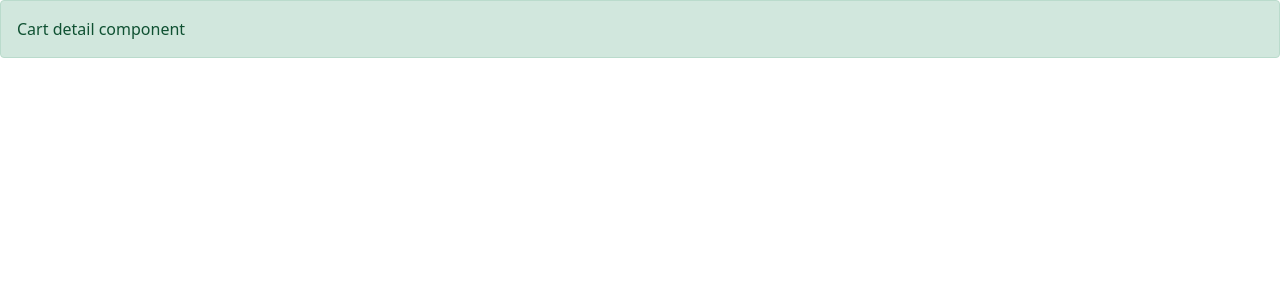
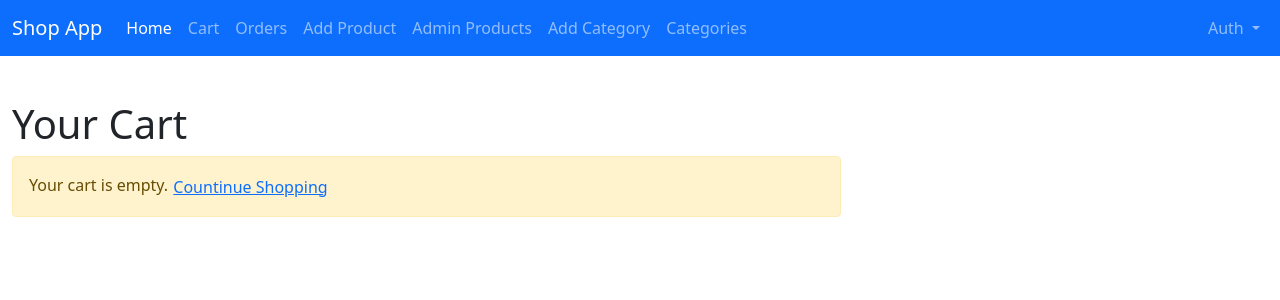
Before and after one commit to kaanarslan1990/ShopApp, an Angular app: page /cart in a window 1280 px wide. Shown: the top 300 px of the page. Built offline with nearby package versions, Linux system fonts and the light colour scheme.

Commit message:
shopping cart created

```diff
--- a/src/app/shop/cart-detail/cart-detail.component.html
+++ b/src/app/shop/cart-detail/cart-detail.component.html
@@ -1,3 +1,69 @@
-<div class="alert alert-success">
-    Cart detail component
+<navbar></navbar>
+
+<div class="container-fluid pt-100 mb-5">
+    <h1 class="mb-2">Your Cart</h1>
+        <div class="row">
+            <div class="col-md-8">
+                <ng-container *ngIf="cart.itemCount>0">
+                    <table class="table table-hover">
+                        <thead>
+                            <tr>
+                                <th></th>
+                                <th>Product</th>
+                                <th>Price</th>
+                                <th>Quantity</th>
+                                <th>Total</th>
+                                <th></th>
+                            </tr>
+                        </thead>
+                        <tbody>
+                            <tr *ngFor="let item of cart.items">
+                                <td>
+                                    <img src="assets/img/{{item.product.imageUrl}}" width="80" alt="">
+                                </td>
+                                <td>{{item.product.name}}</td>
+                                <td>{{item.product.price}} TL</td>
+                                <td>{{item.quantity}}</td>
+                                <td>{{item.quantity!* item.product.price!}} TL</td>
+                                <td>
+                                    <button class="btn btn-danger btn-sm"><i class="fa fa-times-circle fa-fw"></i></button>
+                                </td>
+                            </tr>
+                        </tbody>
+                    </table>
+                </ng-container>
+
+                <ng-container *ngIf="cart.itemCount==0">
+                    <div class="alert alert-warning">
+                        Your cart is empty.
+                        <button routerLink="/shop"  class="btn btn-link p-0">
+                            Countinue Shopping
+
+                        </button>
+                    </div>
+
+                </ng-container>
+            </div>
+            <div class="col-md-4">
+                <ng-container *ngIf="cart.itemCount>0">
+                    <div class="text-left">
+                        <h4>ShoppingSummary</h4>
+                    </div>
+                    <table class="table">
+                        <tbody>
+                            <tr>
+                                <th>Total</th>
+                                <td>{{cart.total}} TL</td>
+                            </tr>
+                        </tbody>
+                    </table>
+
+                    <div class="d-sm-flex">
+                        <button routerLink="/shop" class="btn btn-primary btn-sm">Continue Shopping</button>
+                        <button routerLink="/checkout" class="btn btn-primary btn-sm ms-2">Complete Shopping</button>
+                    </div>
+                </ng-container>
+            </div>
+        </div>
+
 </div>
--- a/src/app/shop/cart-detail/cart-detail.component.ts
+++ b/src/app/shop/cart-detail/cart-detail.component.ts
@@ -1,4 +1,5 @@
 import { Component, OnInit } from '@angular/core';
+import { Cart } from 'src/app/model/cart.model';
 
 @Component({
   selector: 'cart-detail',
@@ -7,7 +8,7 @@
 })
 export class CartDetailComponent implements OnInit {
 
-  constructor() { }
+  constructor(public cart: Cart) { }
 
   ngOnInit(): void {
   }
--- a/src/app/shop/navbar/navbar.component.html
+++ b/src/app/shop/navbar/navbar.component.html
@@ -15,28 +15,26 @@
     <div class="collapse navbar-collapse" id="navbarSupportedContent">
       <ul class="navbar-nav me-auto">
         <li class="nav-item">
-          <a href="" class="nav-link active">Home</a>
+          <a routerLink="/shop" class="nav-link active">Home</a>
+        </li>
+
+        <li class="nav-item">
+          <a routerLink="/cart" class="nav-link">Cart</a>
         </li>
         <li class="nav-item">
-          <a href="" class="nav-link">Products</a>
+          <a routerLink="/shop" class="nav-link">Orders</a>
         </li>
         <li class="nav-item">
-          <a href="" class="nav-link">Cart</a>
+          <a routerLink="/shop" class="nav-link">Add Product</a>
         </li>
         <li class="nav-item">
-          <a href="" class="nav-link">Orders</a>
+          <a routerLink="/shop" class="nav-link">Admin Products</a>
         </li>
         <li class="nav-item">
-          <a href="" class="nav-link">Add Product</a>
+          <a routerLink="/shop" class="nav-link">Add Category</a>
         </li>
         <li class="nav-item">
-          <a href="" class="nav-link">Admin Products</a>
-        </li>
-        <li class="nav-item">
-          <a href="" class="nav-link">Add Category</a>
-        </li>
-        <li class="nav-item">
-          <a href="" class="nav-link">Categories</a>
+          <a routerLink="/shop" class="nav-link">Categories</a>
         </li>
       </ul>
       <ul class="navbar-nav ms-auto">
--- a/src/app/shop/shop.component.html
+++ b/src/app/shop/shop.component.html
@@ -19,13 +19,13 @@
         </button>
       </p>
       <div class="list-group collapse d-md-block" id="collapseExample">
-        <a
+        <button
           *ngFor="let c of categories"
           (click)="changeCategory(c)"
           href="#"
           class="list-group-item list-group-item-action"
           [class.active]="c == selectedCategory"
-          >{{ c.name | titlecase }}</a
+          >{{ c.name | titlecase }}</button
         >
       </div>
     </div>
--- a/src/app/shop/shop.component.ts
+++ b/src/app/shop/shop.component.ts
@@ -1,4 +1,5 @@
 import { Component } from "@angular/core";
+import { Router } from "@angular/router";
 import { Cart } from "../model/cart.model";
 import { Category } from "../model/category.model";
 import { CategoryRepository } from "../model/category.repository";
@@ -8,8 +9,7 @@
 @Component({
     selector: 'shop',
     templateUrl: 'shop.component.html',
-    styles: [`
-    .pt-100 {padding-top:100px;}`]
+
 })
 
 export class ShopComponent {
@@ -22,7 +22,8 @@
     constructor(
         private productRepository: ProductRepository,
         private categoryRepository: CategoryRepository,
-        private cart: Cart) {}
+        private cart: Cart,
+        private router: Router ) {}
 
         get products(): Product[] {
             let index = (this.selectedPage-1) * this.productsPerPage;
@@ -54,6 +55,7 @@
 
         addProductToCart(product: Product) {
             this.cart.addItem(product);
+            this.router.navigateByUrl('/cart');
 
         }
 
--- a/src/app/shop/shop.module.ts
+++ b/src/app/shop/shop.module.ts
@@ -7,9 +7,10 @@
 import { CartSummaryComponent } from './cart-summary/cart-summary.component';
 import { CartDetailComponent } from './cart-detail/cart-detail.component';
 import { CheckoutComponent } from './checkout/checkout.component';
+import { RouterModule } from '@angular/router';
 
 @NgModule({
-  imports: [ModelModule, BrowserModule, FormsModule],
+  imports: [ModelModule, BrowserModule, FormsModule, RouterModule],
   providers: [],
   declarations: [ShopComponent, NavbarComponent, CartSummaryComponent, CartDetailComponent, CheckoutComponent],
   exports: [ShopComponent,CartDetailComponent, CheckoutComponent]
--- a/src/styles.css
+++ b/src/styles.css
@@ -6,3 +6,6 @@
 @import "~alertifyjs/build/css/themes/bootstrap.min.css";
 
 @import "assets/form.css"; */
+
+
+    .pt-100 {padding-top:100px;}
```
